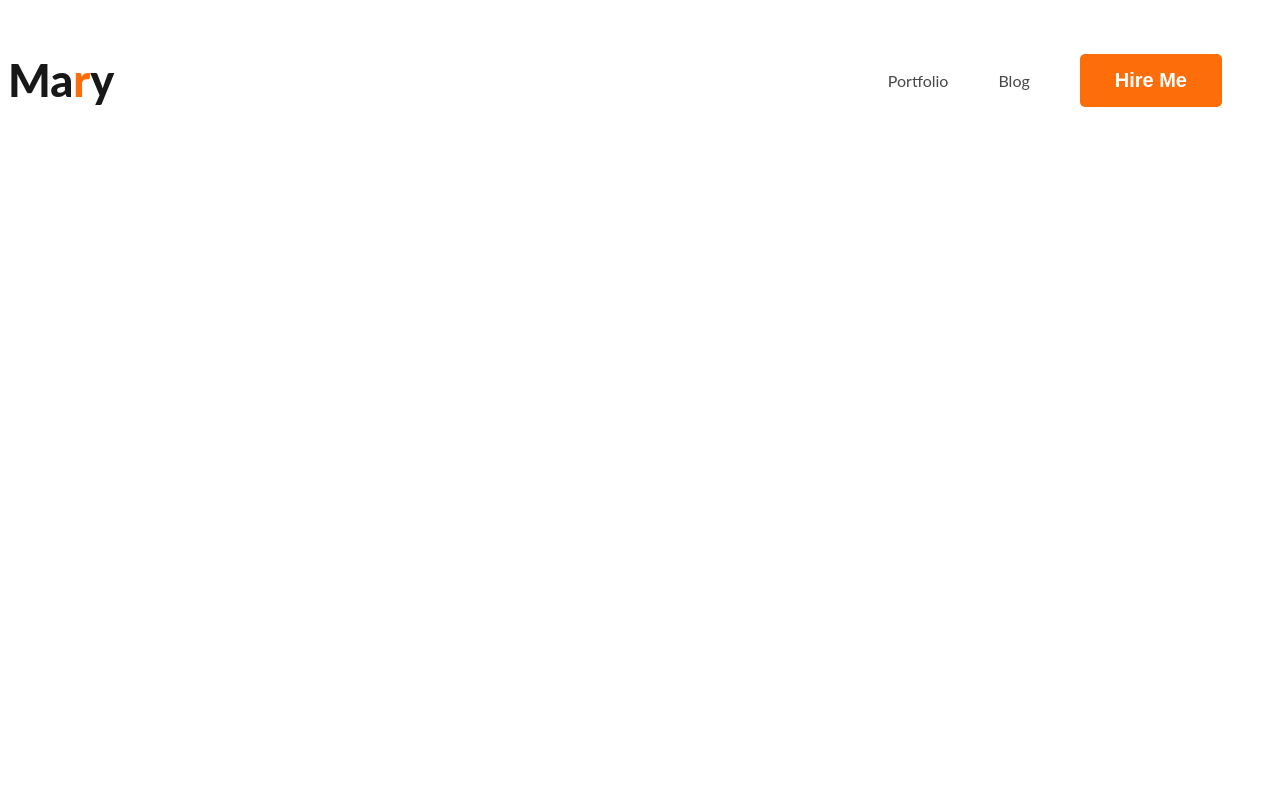
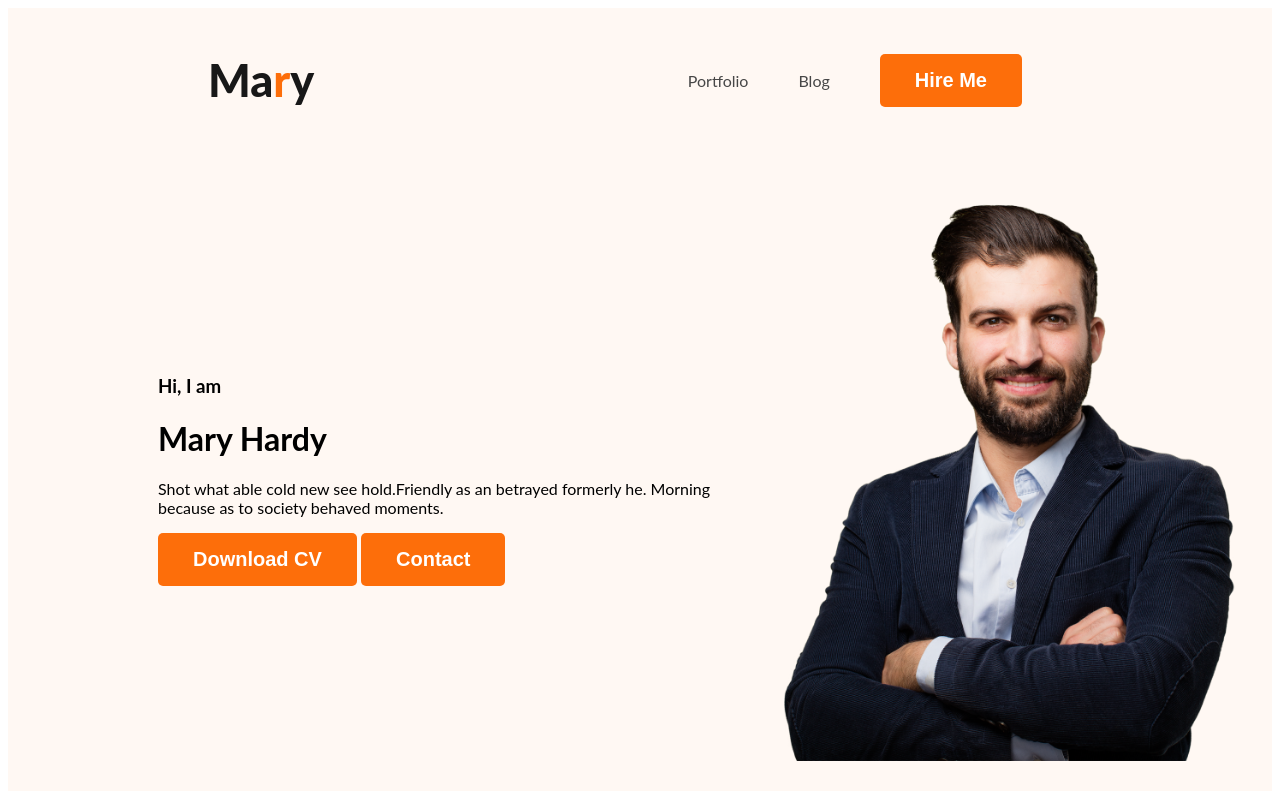
Before and after one commit to Tanvir29122005/webdeveloper-portfolio, a plain HTML site: page index.html in a window 1280 px wide. Drawn offline with Linux system fonts and the light colour scheme.

Commit message:
added banner content

```diff
--- a/index.html
+++ b/index.html
@@ -10,7 +10,7 @@
     <title>webdeveloper portfolio</title>
 </head>
 <body>
-    <header>
+    <header class="header">
         <nav>
             <h3 class="nav-title">Ma<span class="orange">r</span>y</h3>
             <ul>
@@ -19,6 +19,16 @@
                 <li><button class="btn">Hire Me</button></li>
             </ul>
         </nav>
+        <div class="banner">
+            <div class="banner-content">
+                <h3 class="banner-greeting">Hi, I am</h3>
+                <h1 class="banner-title">Mary Hardy</h1>
+                <p>Shot what able cold new see hold.Friendly as an betrayed formerly he. Morning because as to society behaved moments.</p>
+                <button class="btn">Download CV</button>
+                <button class="btn">Contact</button>
+            </div>
+            <img class="profile-picture" src="images/hardy.png" alt="">
+        </div>
     </header>
     <main>
 
--- a/styles/portfolio.css
+++ b/styles/portfolio.css
@@ -24,6 +24,7 @@ nav {
     display: flex;
     justify-content: space-between;
     align-items: center;
+    margin: 0px 200px;
 }
 
 .nav-title {
@@ -46,3 +47,16 @@ nav a {
     text-decoration: none;
     color: #474747;
 }
+
+/* header related styles */
+.header{
+    background-color: #FFF8F3;
+}
+.banner{
+    padding: 30px 30px 30px 150px;
+    display: flex;
+    align-items: center;
+}
+.banner .profile-picture{
+    width: 500px;
+}
```
